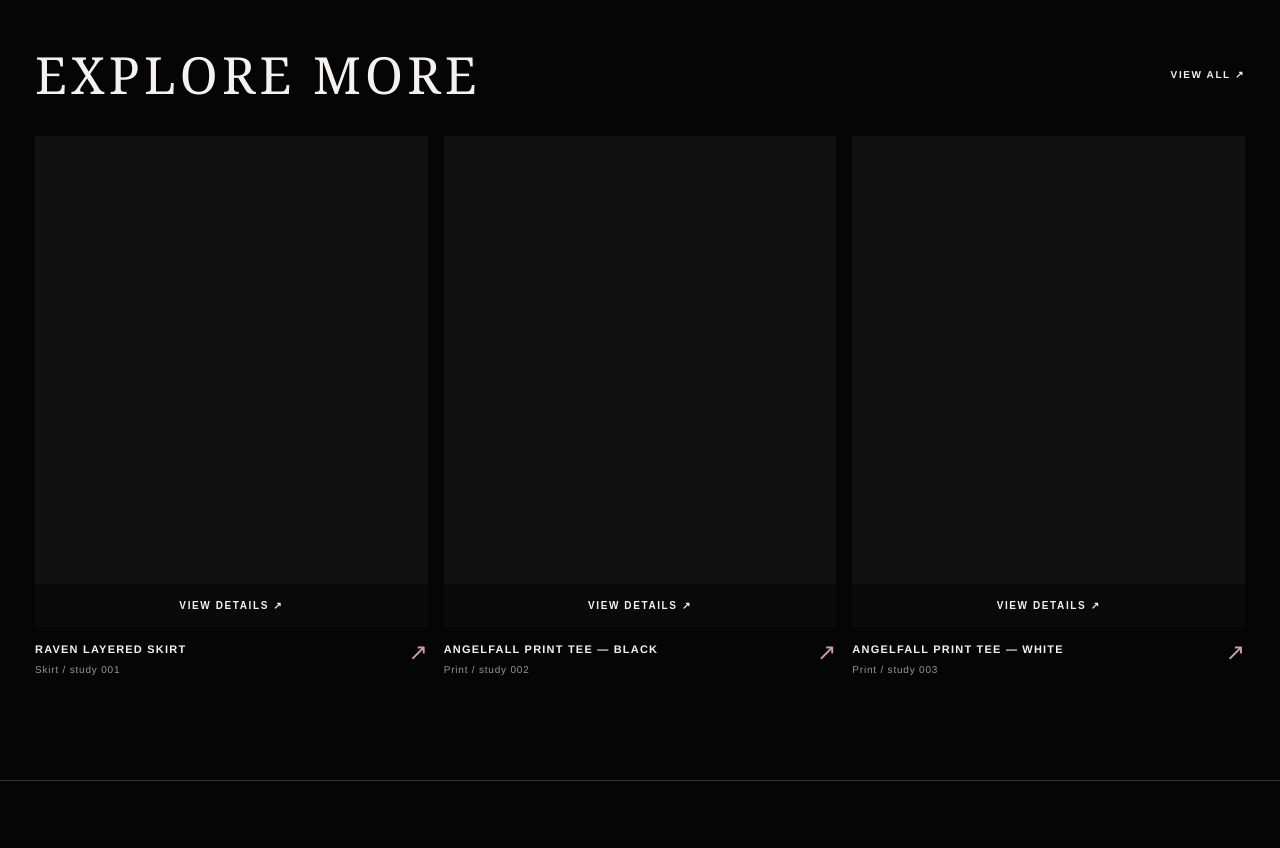
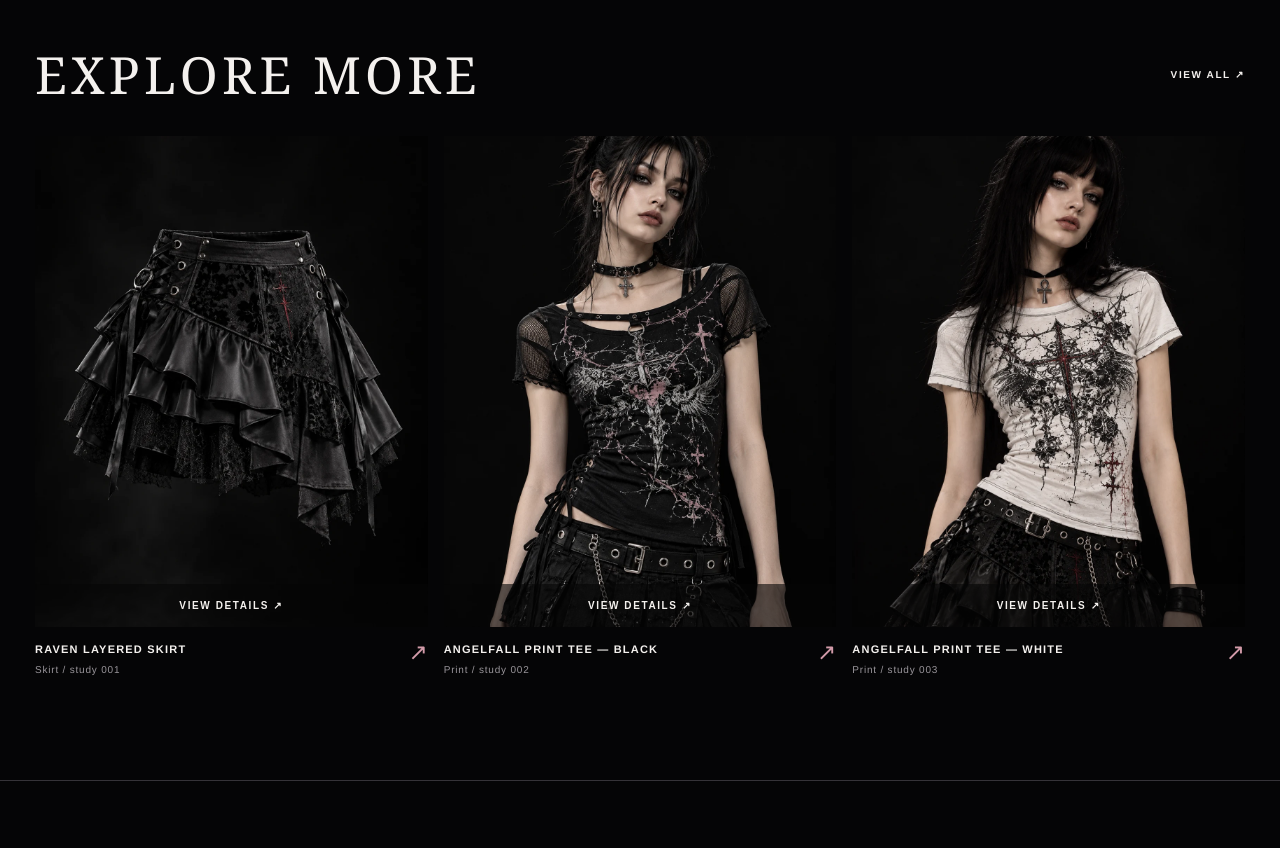
Before and after one commit to meeeeeooooowwwwwww/edna, a website: page public/products/scarlet-corset-top.html in a window 1280 px wide. Shown: the part 1300-2148 px from the top of the page. Drawn offline with Linux system fonts and the light colour scheme.

Commit message:
Repair empty Explore More product thumbnails with individual HD images

```diff
--- a/public/products/scarlet-corset-top.html
+++ b/public/products/scarlet-corset-top.html
@@ -25,9 +25,9 @@
 <details><summary>AVAILABILITY</summary><p>Not for sale. All future product details, pricing, sizes, returns and shipping policies will be confirmed by the designer before launch.</p></details>
 </div>
 <a class="underlined" href="/#featured" style="margin-top:32px">← BACK TO THE PIECES</a></div></section>
-<section class="wrap section product-related"><div class="section-top"><h2>EXPLORE MORE</h2><a class="small-link" href="/#featured">VIEW ALL ↗</a></div><div class="catalogue"><a class="tile" href="/products/raven-layered-skirt.html"><span class="tile-visual photo photo-skirt" role="img" aria-label="Layered black satin and lace skirt, concept artwork"></span><span class="tile-meta"><span><span class="tile-name">RAVEN LAYERED SKIRT</span><span class="tile-type">Skirt / study 001</span></span><span class="plus">↗</span></span></a>
-<a class="tile" href="/products/angelfall-black-tee.html"><span class="tile-visual photo photo-blacktee" role="img" aria-label="Black graphic shirt worn by an AI-generated editorial model"></span><span class="tile-meta"><span><span class="tile-name">ANGELFALL PRINT TEE — BLACK</span><span class="tile-type">Print / study 002</span></span><span class="plus">↗</span></span></a>
-<a class="tile" href="/products/angelfall-white-tee.html"><span class="tile-visual photo photo-whitetee" role="img" aria-label="White graphic print T-shirt concept on dark background"></span><span class="tile-meta"><span><span class="tile-name">ANGELFALL PRINT TEE — WHITE</span><span class="tile-type">Print / study 003</span></span><span class="plus">↗</span></span></a></div></section>
+<section class="wrap section product-related"><div class="section-top"><h2>EXPLORE MORE</h2><a class="small-link" href="/#featured">VIEW ALL ↗</a></div><div class="catalogue"><a class="tile" href="/products/raven-layered-skirt.html"><span class="tile-visual"><img class="product-image product-image-skirt" src="/media/raven-skirt-hd.webp" width="1122" height="1402" loading="lazy" decoding="async" alt="Layered black satin and lace skirt, concept artwork"></span><span class="tile-meta"><span><span class="tile-name">RAVEN LAYERED SKIRT</span><span class="tile-type">Skirt / study 001</span></span><span class="plus">↗</span></span></a>
+<a class="tile" href="/products/angelfall-black-tee.html"><span class="tile-visual"><img class="product-image product-image-blacktee" src="/media/angelfall-black-hd.webp" width="1122" height="1402" loading="lazy" decoding="async" alt="Black graphic shirt worn by an AI-generated editorial model"></span><span class="tile-meta"><span><span class="tile-name">ANGELFALL PRINT TEE — BLACK</span><span class="tile-type">Print / study 002</span></span><span class="plus">↗</span></span></a>
+<a class="tile" href="/products/angelfall-white-tee.html"><span class="tile-visual"><img class="product-image product-image-whitetee" src="/media/angelfall-white-hd.webp" width="1122" height="1402" loading="lazy" decoding="async" alt="White graphic print T-shirt concept on dark background"></span><span class="tile-meta"><span><span class="tile-name">ANGELFALL PRINT TEE — WHITE</span><span class="tile-type">Print / study 003</span></span><span class="plus">↗</span></span></a></div></section>
 </main>
 <section class="connect"><div class="wrap connect-inner"><div><div class="eyebrow muted">FOLLOW THE WORK</div><h2>STILL BECOMING.</h2></div><div class="connect-links"><a class="underlined" href="https://www.instagram.com/edaeeveportfolio/" target="_blank" rel="noopener noreferrer">INSTAGRAM ↗</a><a class="underlined" href="https://linktr.ee/edaeeve" target="_blank" rel="noopener noreferrer">ALL LINKS ↗</a></div></div></section>
 <footer class="wrap footer"><a class="brand" href="/">EDA<span class="asterisk">✦</span>EVE</a><span>FASHION, PRINT AND VISUAL EXPERIENCE</span><span>CONCEPT PREVIEW · INACTIVE SHOP</span><a class="underlined footer-credit" href="https://americafirst.nz/" target="_blank" rel="noopener noreferrer">AMERICA FIRST NZ ↗</a></footer>
```
